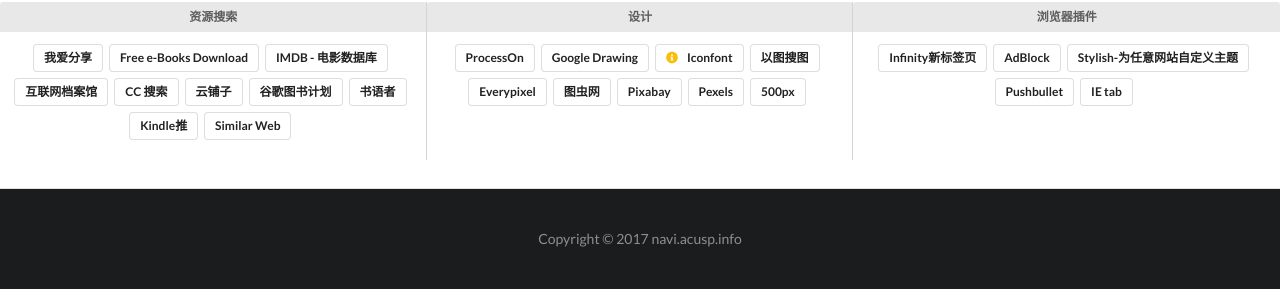
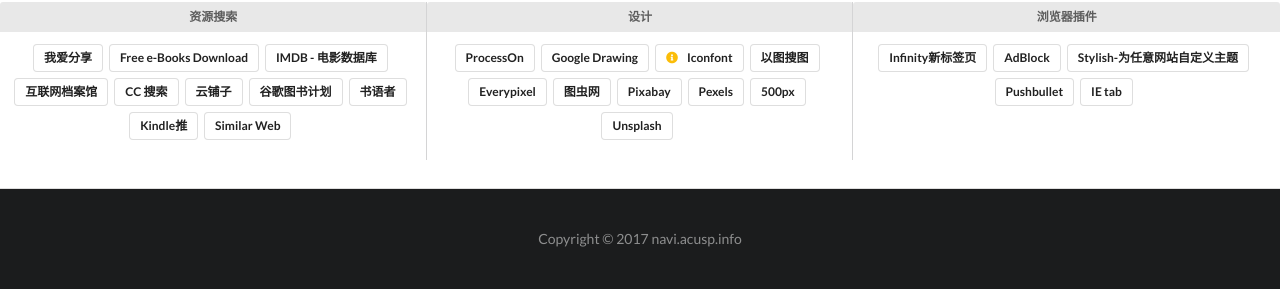
Before and after one commit to acusp/AC-Navi, a Jekyll site: the page built from tool/index.html, in a window 1280 px wide. Shown: the part 590-892 px from the top of the page. Built offline with Jekyll 4.4.1, drawn with Linux system fonts in a browser that asks for light colours; comment, search, counter and statistics services are not loaded.

Commit message:
Update tools link

```diff
--- a/_data/tool_links.yml
+++ b/_data/tool_links.yml
@@ -197,6 +197,10 @@
       style: basic
       url: https://500px.com/
 
+    - name: Unsplash
+      style: basic
+      url: https://unsplash.com/
+
   - category: 浏览器插件
     links:
     - name: Infinity新标签页
```
